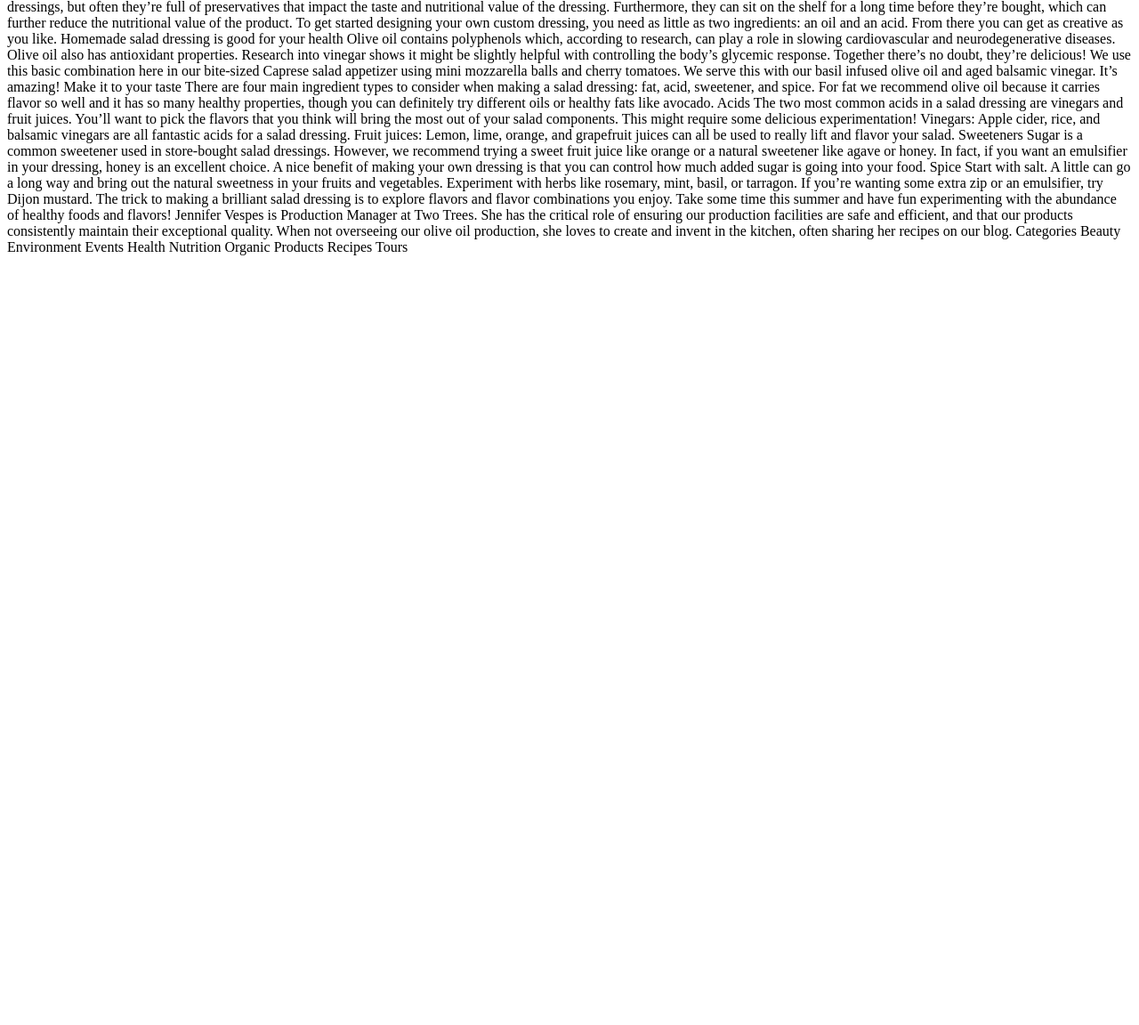
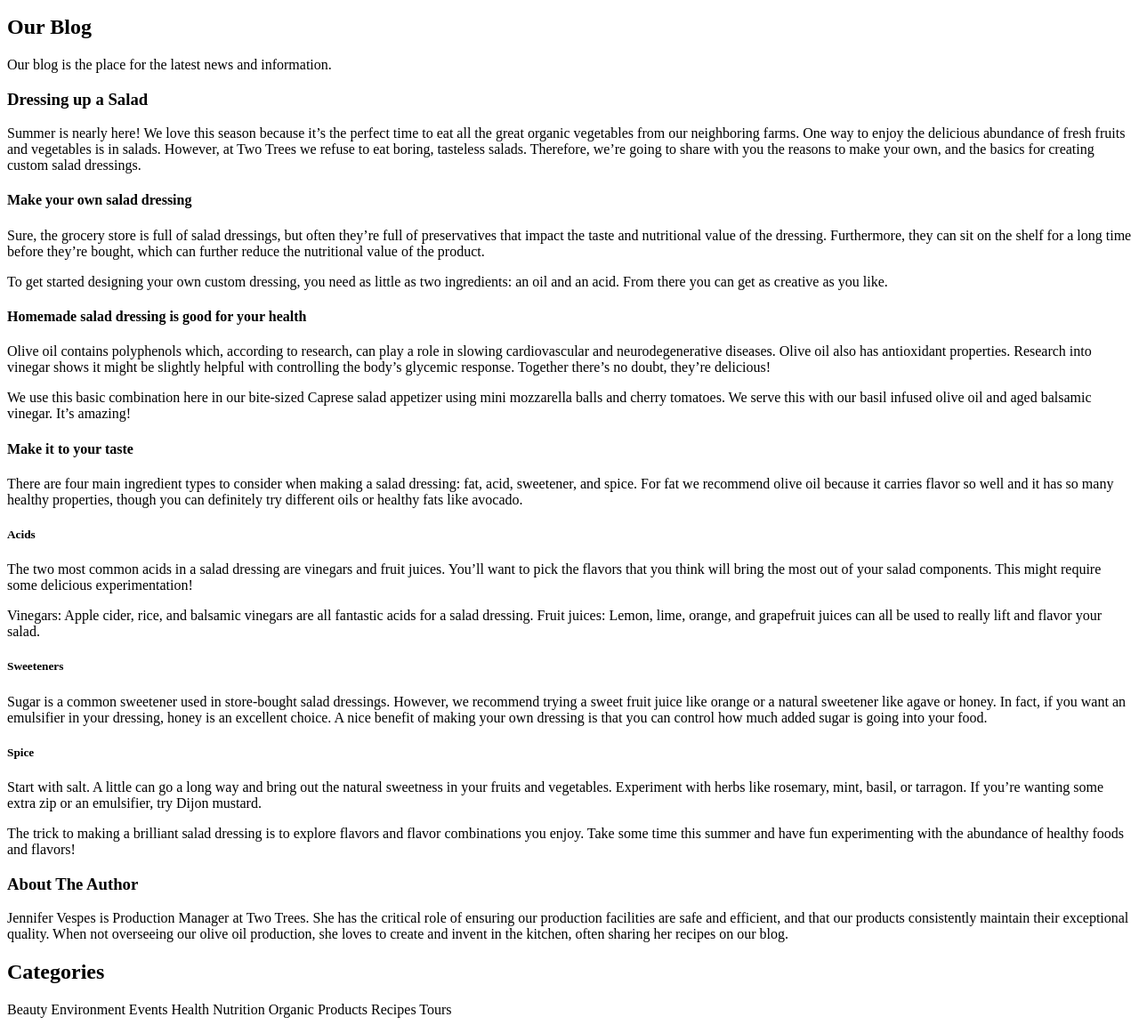
Before and after one commit to theeelgonzo/meaningfulHTML, a plain HTML site: page index.html in a window 1280 px wide. Shown: the part 63-1215 px from the top of the page at 89% size. Before the commit the page ends 800 px from the top, so only its background shows below. Drawn offline with Linux system fonts and the light colour scheme.

Commit message:
Structure index file with headers and paragraph tags. Divide document into sections, article, and aside.

```diff
--- a/index.html
+++ b/index.html
@@ -8,57 +8,111 @@
         <title>Two Trees Olive Oil</title>
     </head>
     <body>
-        Our Blog Our blog is the place for the latest news and information.
-        Dressing up a Salad Summer is nearly here! We love this season because
-        it’s the perfect time to eat all the great organic vegetables from our
-        neighboring farms. One way to enjoy the delicious abundance of fresh
-        fruits and vegetables is in salads. However, at Two Trees we refuse to
-        eat boring, tasteless salads. Therefore, we’re going to share with you
-        the reasons to make your own, and the basics for creating custom salad
-        dressings. Make your own salad dressing Sure, the grocery store is full
-        of salad dressings, but often they’re full of preservatives that impact
-        the taste and nutritional value of the dressing. Furthermore, they can
-        sit on the shelf for a long time before they’re bought, which can
-        further reduce the nutritional value of the product. To get started
-        designing your own custom dressing, you need as little as two
-        ingredients: an oil and an acid. From there you can get as creative as
-        you like. Homemade salad dressing is good for your health Olive oil
-        contains polyphenols which, according to research, can play a role in
-        slowing cardiovascular and neurodegenerative diseases. Olive oil also
-        has antioxidant properties. Research into vinegar shows it might be
-        slightly helpful with controlling the body’s glycemic response. Together
-        there’s no doubt, they’re delicious! We use this basic combination here
-        in our bite-sized Caprese salad appetizer using mini mozzarella balls
-        and cherry tomatoes. We serve this with our basil infused olive oil and
-        aged balsamic vinegar. It’s amazing! Make it to your taste There are
-        four main ingredient types to consider when making a salad dressing:
-        fat, acid, sweetener, and spice. For fat we recommend olive oil because
-        it carries flavor so well and it has so many healthy properties, though
-        you can definitely try different oils or healthy fats like avocado.
-        Acids The two most common acids in a salad dressing are vinegars and
-        fruit juices. You’ll want to pick the flavors that you think will bring
-        the most out of your salad components. This might require some delicious
-        experimentation! Vinegars: Apple cider, rice, and balsamic vinegars are
-        all fantastic acids for a salad dressing. Fruit juices: Lemon, lime,
-        orange, and grapefruit juices can all be used to really lift and flavor
-        your salad. Sweeteners Sugar is a common sweetener used in store-bought
-        salad dressings. However, we recommend trying a sweet fruit juice like
-        orange or a natural sweetener like agave or honey. In fact, if you want
-        an emulsifier in your dressing, honey is an excellent choice. A nice
-        benefit of making your own dressing is that you can control how much
-        added sugar is going into your food. Spice Start with salt. A little can
-        go a long way and bring out the natural sweetness in your fruits and
-        vegetables. Experiment with herbs like rosemary, mint, basil, or
-        tarragon. If you’re wanting some extra zip or an emulsifier, try Dijon
-        mustard. The trick to making a brilliant salad dressing is to explore
-        flavors and flavor combinations you enjoy. Take some time this summer
-        and have fun experimenting with the abundance of healthy foods and
-        flavors! Jennifer Vespes is Production Manager at Two Trees. She has the
-        critical role of ensuring our production facilities are safe and
-        efficient, and that our products consistently maintain their exceptional
-        quality. When not overseeing our olive oil production, she loves to
-        create and invent in the kitchen, often sharing her recipes on our blog.
-        Categories Beauty Environment Events Health Nutrition Organic Products
-        Recipes Tours
+        <header>
+            <h1>Two Trees Olive Oil</h1>
+        </header>
+        <section>
+            <h2>Our Blog</h2>
+            <p>Our blog is the place for the latest news and information.</p>
+            <article>
+                <h3>Dressing up a Salad</h3>
+                <p>
+                    Summer is nearly here! We love this season because it’s the
+                    perfect time to eat all the great organic vegetables from
+                    our neighboring farms. One way to enjoy the delicious
+                    abundance of fresh fruits and vegetables is in salads.
+                    However, at Two Trees we refuse to eat boring, tasteless
+                    salads. Therefore, we’re going to share with you the reasons
+                    to make your own, and the basics for creating custom salad
+                    dressings.
+                </p>
+                <h4>Make your own salad dressing</h4>
+                <p>
+                    Sure, the grocery store is full of salad dressings, but
+                    often they’re full of preservatives that impact the taste
+                    and nutritional value of the dressing. Furthermore, they can
+                    sit on the shelf for a long time before they’re bought,
+                    which can further reduce the nutritional value of the
+                    product.
+                </p>
+                <p>
+                    To get started designing your own custom dressing, you need
+                    as little as two ingredients: an oil and an acid. From there
+                    you can get as creative as you like.
+                </p>
+                <h4>Homemade salad dressing is good for your health</h4>
+                <p>
+                    Olive oil contains polyphenols which, according to research,
+                    can play a role in slowing cardiovascular and
+                    neurodegenerative diseases. Olive oil also has antioxidant
+                    properties. Research into vinegar shows it might be slightly
+                    helpful with controlling the body’s glycemic response.
+                    Together there’s no doubt, they’re delicious!
+                </p>
+                <p>
+                    We use this basic combination here in our bite-sized Caprese
+                    salad appetizer using mini mozzarella balls and cherry
+                    tomatoes. We serve this with our basil infused olive oil and
+                    aged balsamic vinegar. It’s amazing!
+                </p>
+                <h4>Make it to your taste</h4>
+                <p>
+                    There are four main ingredient types to consider when making
+                    a salad dressing: fat, acid, sweetener, and spice. For fat
+                    we recommend olive oil because it carries flavor so well and
+                    it has so many healthy properties, though you can definitely
+                    try different oils or healthy fats like avocado.
+                </p>
+                <h5>Acids</h5>
+                <p>
+                    The two most common acids in a salad dressing are vinegars
+                    and fruit juices. You’ll want to pick the flavors that you
+                    think will bring the most out of your salad components. This
+                    might require some delicious experimentation!
+                </p>
+                Vinegars: Apple cider, rice, and balsamic vinegars are all
+                fantastic acids for a salad dressing. Fruit juices: Lemon, lime,
+                orange, and grapefruit juices can all be used to really lift and
+                flavor your salad.
+                <h5>Sweeteners</h5>
+                <p>
+                    Sugar is a common sweetener used in store-bought salad
+                    dressings. However, we recommend trying a sweet fruit juice
+                    like orange or a natural sweetener like agave or honey. In
+                    fact, if you want an emulsifier in your dressing, honey is
+                    an excellent choice. A nice benefit of making your own
+                    dressing is that you can control how much added sugar is
+                    going into your food.
+                </p>
+                <h5>Spice</h5>
+                <p>
+                    Start with salt. A little can go a long way and bring out
+                    the natural sweetness in your fruits and vegetables.
+                    Experiment with herbs like rosemary, mint, basil, or
+                    tarragon. If you’re wanting some extra zip or an emulsifier,
+                    try Dijon mustard.
+                </p>
+                <p>
+                    The trick to making a brilliant salad dressing is to explore
+                    flavors and flavor combinations you enjoy. Take some time
+                    this summer and have fun experimenting with the abundance of
+                    healthy foods and flavors!
+                </p>
+            </article>
+            <h3>About The Author</h3>
+            <p>
+                Jennifer Vespes is Production Manager at Two Trees. She has the
+                critical role of ensuring our production facilities are safe and
+                efficient, and that our products consistently maintain their
+                exceptional quality. When not overseeing our olive oil
+                production, she loves to create and invent in the kitchen, often
+                sharing her recipes on our blog.
+            </p>
+        </section>
+        <aside>
+            <h2>Categories</h2>
+            Beauty Environment Events Health Nutrition Organic Products Recipes
+            Tours
+        </aside>
     </body>
 </html>
```
